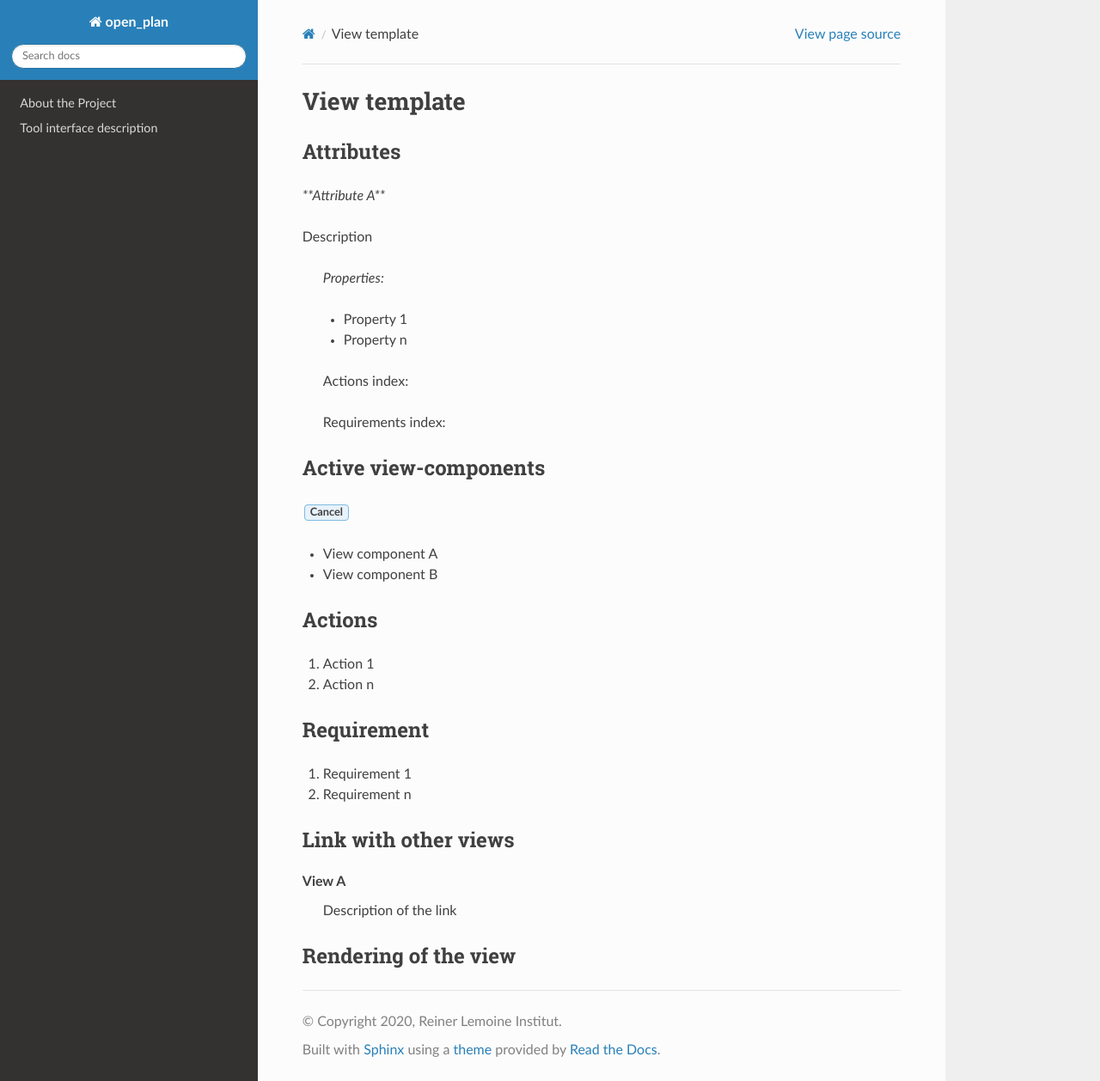
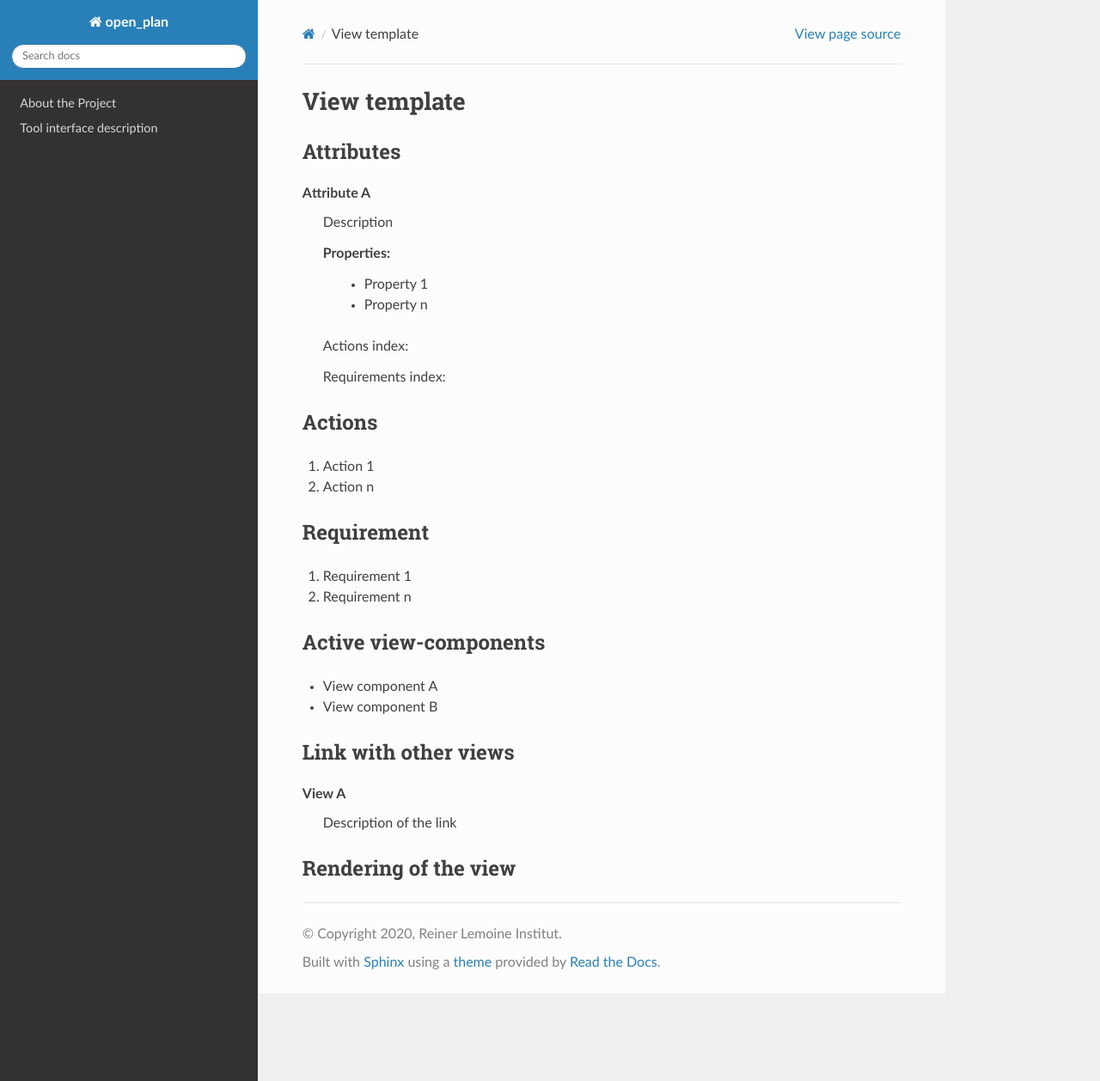
Before and after one commit to rl-institut/open_plan, a Sphinx documentation site: the page built from docs/views/view_template.rst, in a window 1280 px wide and 1258 px high. Shown: the whole window at 86% size. Built offline with Sphinx 7.4.7 and the Read the Docs theme 2.0.0, drawn with Linux system fonts in a browser that asks for light colours; formulas are drawn with MathJax 3; part of the change alters nothing that is shown.

```diff
--- a/docs/views/view_template.rst
+++ b/docs/views/view_template.rst
@@ -12,28 +12,17 @@ Attributes
 ^^^^^^^^^^
 .. The properties should be filled in only if applicable.
 
-`**Attribute A**`
+**Attribute A**
+    Description
 
-Description
-
-    `Properties:`
-
-    * Property 1
-    * Property n
+    Properties:
+        * Property 1
+        * Property n
 
     Actions index:
 
     Requirements index:
-
 .. [One liner] corresponding indexes from the Actions and Requirements paragraph
-
-Active view-components
-^^^^^^^^^^^^^^^^^^^^^^
-
-:guilabel:`&Cancel`
-
-* View component A
-* View component B
 
 Actions
 ^^^^^^^
@@ -45,6 +34,12 @@ Requirement
 1. Requirement 1
 2. Requirement n
 
+Active view-components
+^^^^^^^^^^^^^^^^^^^^^^
+* View component A
+* View component B
+.. Actions and requirements of active view components are described in the view component description
+
 Link with other views
 ^^^^^^^^^^^^^^^^^^^^^
 **View A**
```
